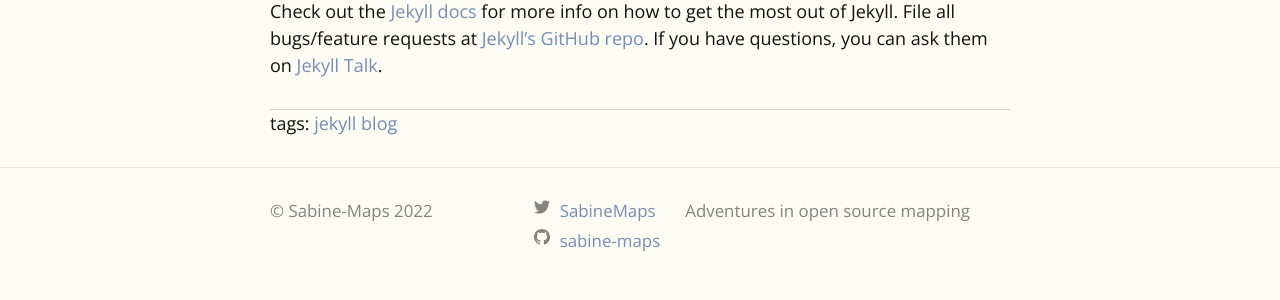
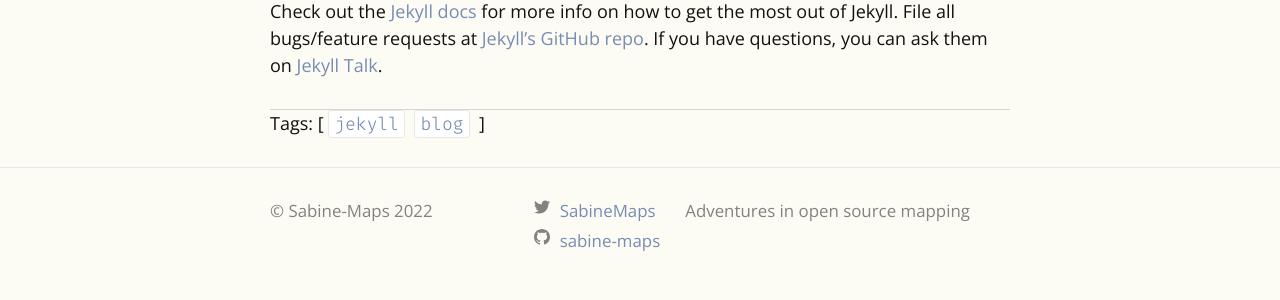
Before and after one commit to sabine-maps/sabine-maps.github.io, a Jekyll site: the page built from _posts/2022-03-10-welcome-to-jekyll.markdown, in a window 1280 px wide. Shown: the part 795-1095 px from the top of the page. Built offline with Jekyll 4.4.1, drawn with Linux system fonts in a browser that asks for light colours.

Commit message:
new tags feature

```diff
--- a/_config.yml
+++ b/_config.yml
@@ -41,11 +41,6 @@ theme: minima
 plugins:
   - jekyll-feed
 
-# Archives
-collections:
-  archives:
-    output: true
-    permalink: /archives/:path/
 
 minima:
   date_format: '%b %-d, %Y'
--- /dev/null
+++ b/_includes/collecttags.html
@@ -0,0 +1,18 @@
+{% assign rawtags = "" %}
+{% for post in site.posts %}
+  {% assign ttags = post.tags | join:'|' | append:'|' %}
+  {% assign rawtags = rawtags | append:ttags %}
+{% endfor %}
+{% assign rawtags = rawtags | split:'|' | sort %}
+
+{% assign site.tags = "" %}
+{% for tag in rawtags %}
+  {% if tag != "" %}
+    {% if tags == "" %}
+      {% assign tags = tag | split:'|' %}
+    {% endif %}
+    {% unless tags contains tag %}
+      {% assign tags = tags | join:'|' | append:'|' | append:tag | split:'|' %}
+    {% endunless %}
+  {% endif %}
+{% endfor %}
--- a/_includes/head.html
+++ b/_includes/head.html
@@ -7,6 +7,9 @@
   <link href="https://fonts.googleapis.com/css2?family=Open+Sans:ital,wght@0,300;0,400;0,600;0,800;1,300;1,400&display=swap" rel="stylesheet">
   <link href="https://fonts.googleapis.com/css2?family=Fira+Code:wght@300;400;600&family=Poppins:wght@100;200&display=swap" rel="stylesheet">
   {%- feed_meta -%}
+  {% if site.tags != "" %}
+    {% include collecttags.html %}
+  {% endif %}
   {%- if jekyll.environment == 'production' and site.google_analytics -%}
     {%- include google-analytics.html -%}
   {%- endif -%}
--- a/_layouts/post.html
+++ b/_layouts/post.html
@@ -20,13 +20,14 @@ layout: default
     {{ content }}
   </div>
   <hr style="height:1px;border-width:0;color:rgba(153, 153, 153, 0.4);background-color:rgb(153, 153, 153, 0.4)">
-  {%- if page.tags -%}
-  tags:
-  {% for tag in page.tags %}
-    {% assign tag_slug = tag | slugify: "raw" %}
-    <a href="/tag/{{ tag_slug }}/"> {{ tag }}</a>
-  {% endfor %}
-{%- endif -%}
+
+  Tags:
+  <span>[
+    {% for tag in page.tags %}
+      {% capture tag_name %}{{ tag }}{% endcapture %}
+      <a href="/tag/{{ tag_name }}"><code class="highligher-rouge"><nobr>{{ tag_name }}</nobr></code>&nbsp;</a>
+    {% endfor %}
+  ]</span>
 
   {%- if site.disqus.shortname -%}
     {%- include disqus_comments.html -%}
--- a/_layouts/tagpage.html
+++ b/_layouts/tagpage.html
@@ -5,7 +5,7 @@ layout: default
 <h1>Tag: {{ page.tag }}</h1>
 <ul>
 {% for post in site.tags[page.tag] %}
-  <li><a href="{{ post.url }}">{{ post.title }}</a> ({{ post.date |     date_to_string }})<br>
+  <li><a href="{{ post.url }}">{{ post.title }}</a> ({{ post.date | date_to_string }})<br>
     {{ post.description }}
   </li>
 {% endfor %}
```
Also changed, not shown: tag/blog.md (renamed from tag/blog.markdown), tag/jekyll.md (renamed from tag/jekyll.markdown).
